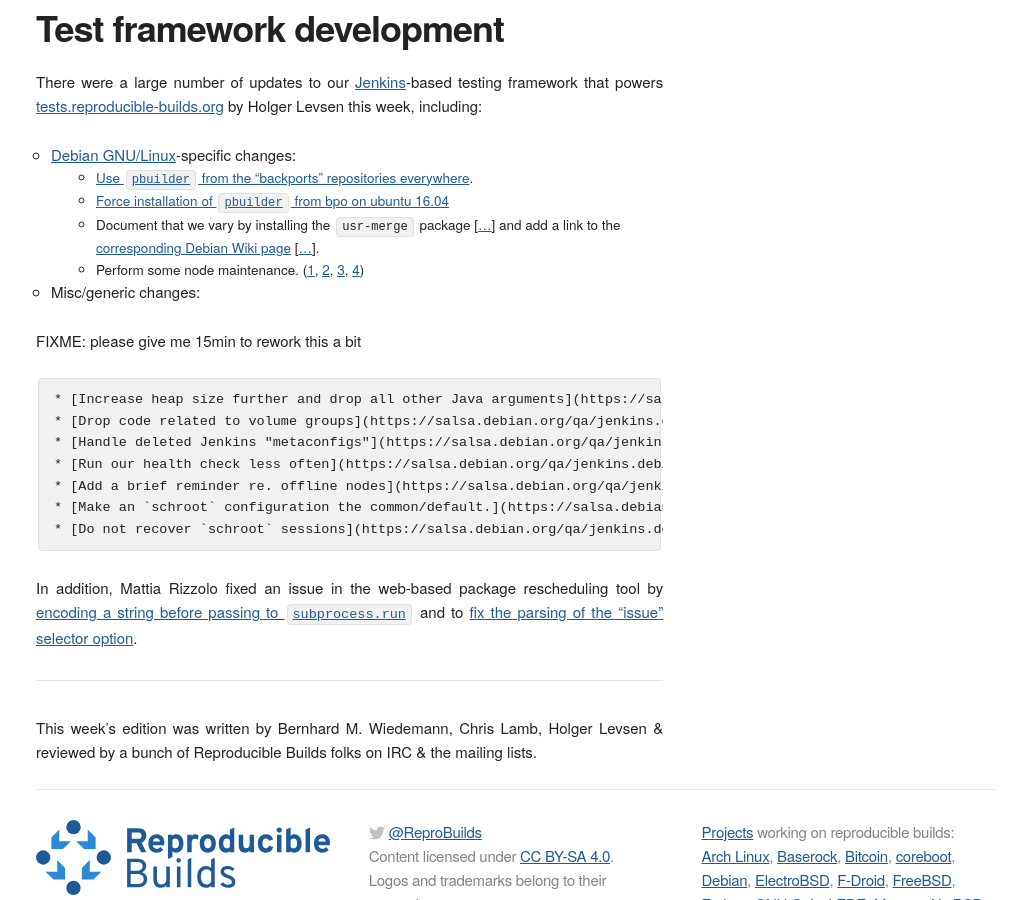
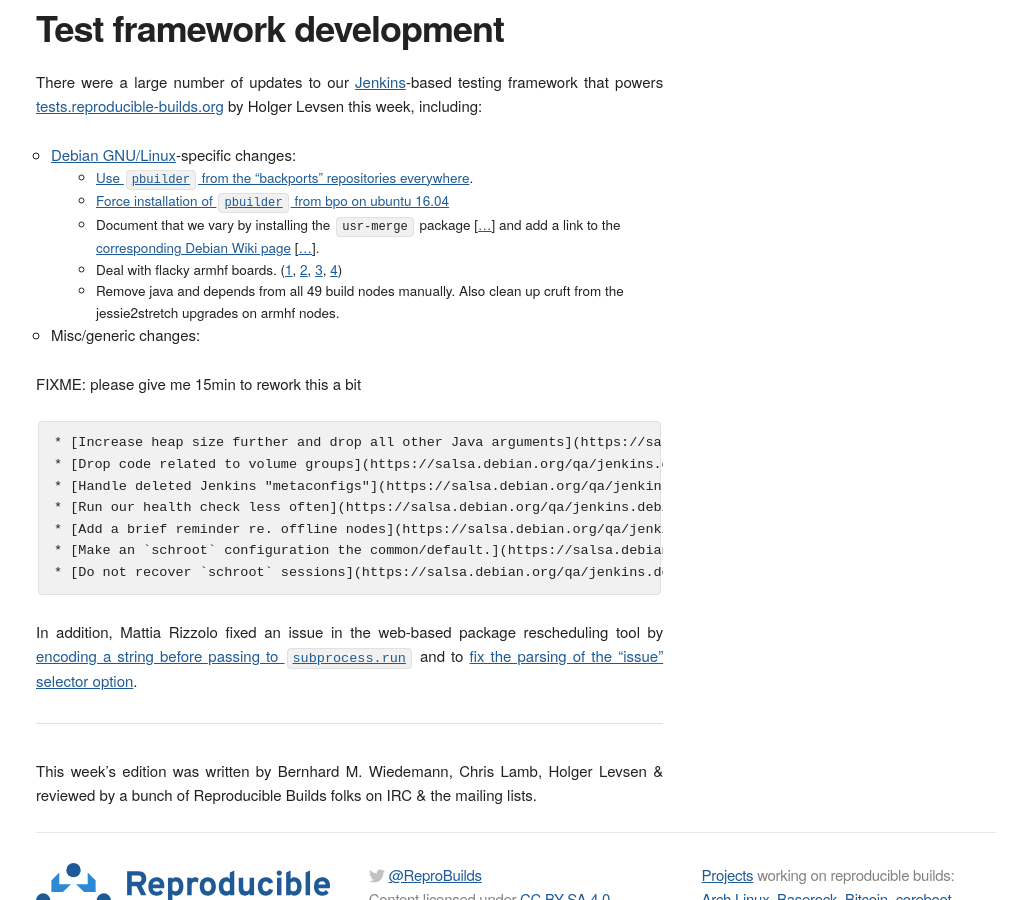
Before and after one commit to prototypefund/reproducible-website, a Jekyll site: the page built from _blog/posts/185.md, in a window 1280 px wide and 900 px high, scrolled down 3666 px. Shown: the whole window, without its empty margins (124-1151 px from the left). Built offline with Jekyll 4.4.1, drawn with Linux system fonts in a browser that asks for light colours; some web fonts are replaced.

Commit message:
185: better explain the node maintenance holger has done
Signed-off-by: Holger Levsen <holger@layer-acht.org>

```diff
--- a/_blog/posts/185.md
+++ b/_blog/posts/185.md
@@ -113,7 +113,8 @@
     * [Use `pbuilder` from the "backports" repositories everywhere](https://salsa.debian.org/qa/jenkins.debian.net/commit/2081b3a4).
     * [Force installation of `pbuilder` from bpo on ubuntu 16.04](https://salsa.debian.org/qa/jenkins.debian.net/commit/d28a62fb)
     * Document that we vary by installing the `usr-merge` package [[...](https://salsa.debian.org/qa/jenkins.debian.net/commit/7902f640)] and add a link to the [corresponding Debian Wiki page](https://wiki.debian.org/UsrMerge]) [[...](https://salsa.debian.org/qa/jenkins.debian.net/commit/fb44311e)].
-    * Perform some node maintenance. ([1](https://salsa.debian.org/qa/jenkins.debian.net/commit/6121cd22), [2](https://salsa.debian.org/qa/jenkins.debian.net/commit/099a8de5), [3](https://salsa.debian.org/qa/jenkins.debian.net/commit/2bc5747f), [4](https://salsa.debian.org/qa/jenkins.debian.net/commit/410d530b))
+    * Deal with flacky armhf boards. ([1](https://salsa.debian.org/qa/jenkins.debian.net/commit/6121cd22), [2](https://salsa.debian.org/qa/jenkins.debian.net/commit/099a8de5), [3](https://salsa.debian.org/qa/jenkins.debian.net/commit/2bc5747f), [4](https://salsa.debian.org/qa/jenkins.debian.net/commit/410d530b))
+    * Remove java and depends from all 49 build nodes manually. Also clean up cruft from the jessie2stretch upgrades on armhf nodes.
 
 * Misc/generic changes:
 
```
